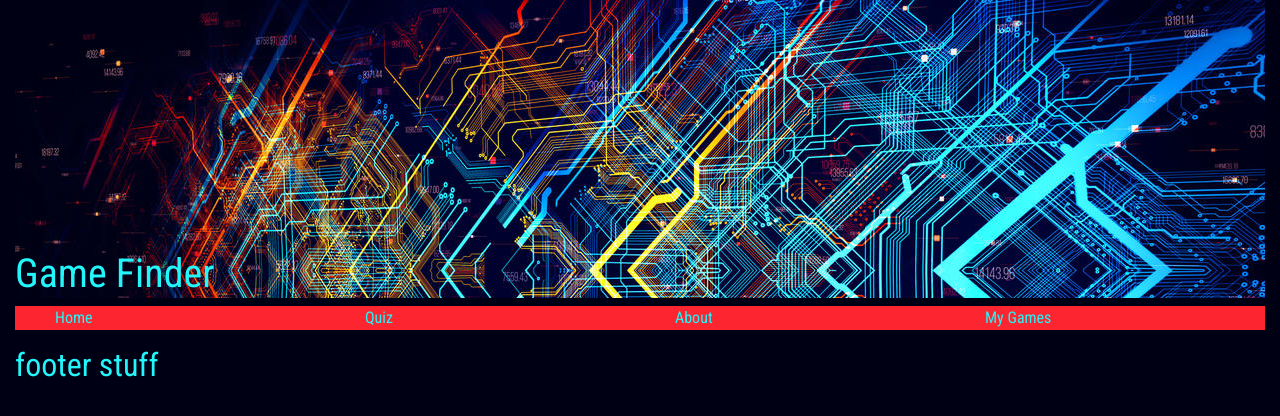
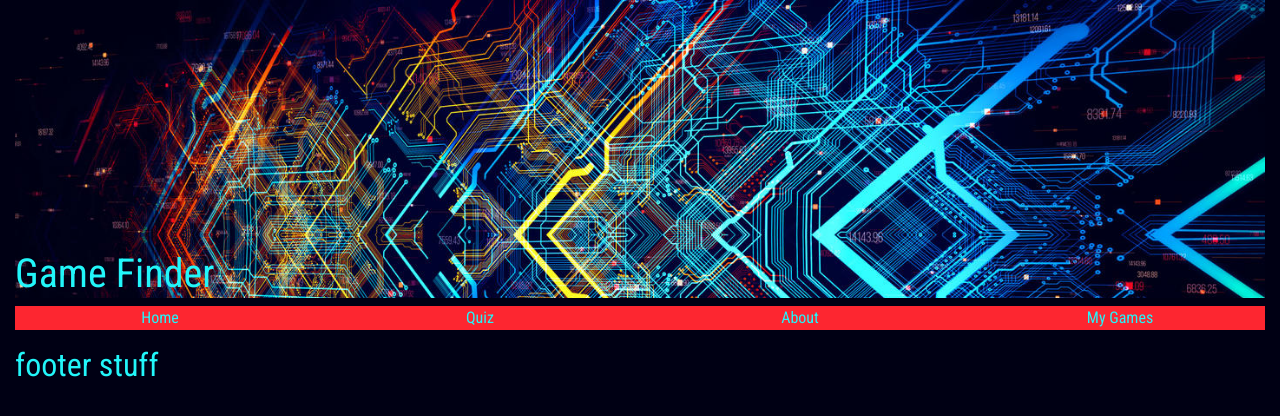
Before and after one commit to gray-turtle/game-finder, a plain HTML site: page index.html in a window 1280 px wide. Drawn offline with nearby package versions, Linux system fonts and the light colour scheme.

Commit message:
final for branch

```diff
--- a/assets/css/style.css
+++ b/assets/css/style.css
@@ -6,20 +6,16 @@
   --tertiary-color: #0072e5;
 }
 
+* {
+  margin: 0;
+  padding: 0;
+  box-sizing: border-box;
+}
+
 body {
   font-family: 'Roboto Condensed', sans-serif;
   color: var(--main-color);
   background-color: var(--main-bg-color);
-}
-
-a {
-  text-decoration: none;
-  color: var(--main-color);
-}
-
-a:hover {
-  text-decoration: none;
-  color: var(--tertiary-color);
 }
 
 ul {
@@ -28,9 +24,20 @@ ul {
 
 header {
   background-image: url(../images/electric.jpg);
+  background-size: cover;
   padding: 20% 0 0 0;
 }
 
 nav {
   background-color: var(--secondary-bg-color);
 }
+
+nav a {
+  text-decoration: none;
+  color: var(--main-color);
+}
+
+nav a:hover {
+  text-decoration: none;
+  color: var(--tertiary-color);
+}
--- a/index.html
+++ b/index.html
@@ -16,16 +16,16 @@
 
     <nav>
         <ul class="row">
-            <li class="col-sm-3">
+            <li class="col-sm-3 d-flex justify-content-center">
                 <a href="">Home</a>
             </li>
-            <li class="col-sm-3">
+            <li class="col-sm-3 d-flex justify-content-center">
                 <a href="">Quiz</a>
             </li>
-            <li class="col-sm-3">
+            <li class="col-sm-3 d-flex justify-content-center">
                 <a href="">About</a>
             </li>
-            <li class="col-sm-3">
+            <li class="col-sm-3 d-flex justify-content-center">
                 <a href="">My Games</a>
             </li>
         </ul>
```
